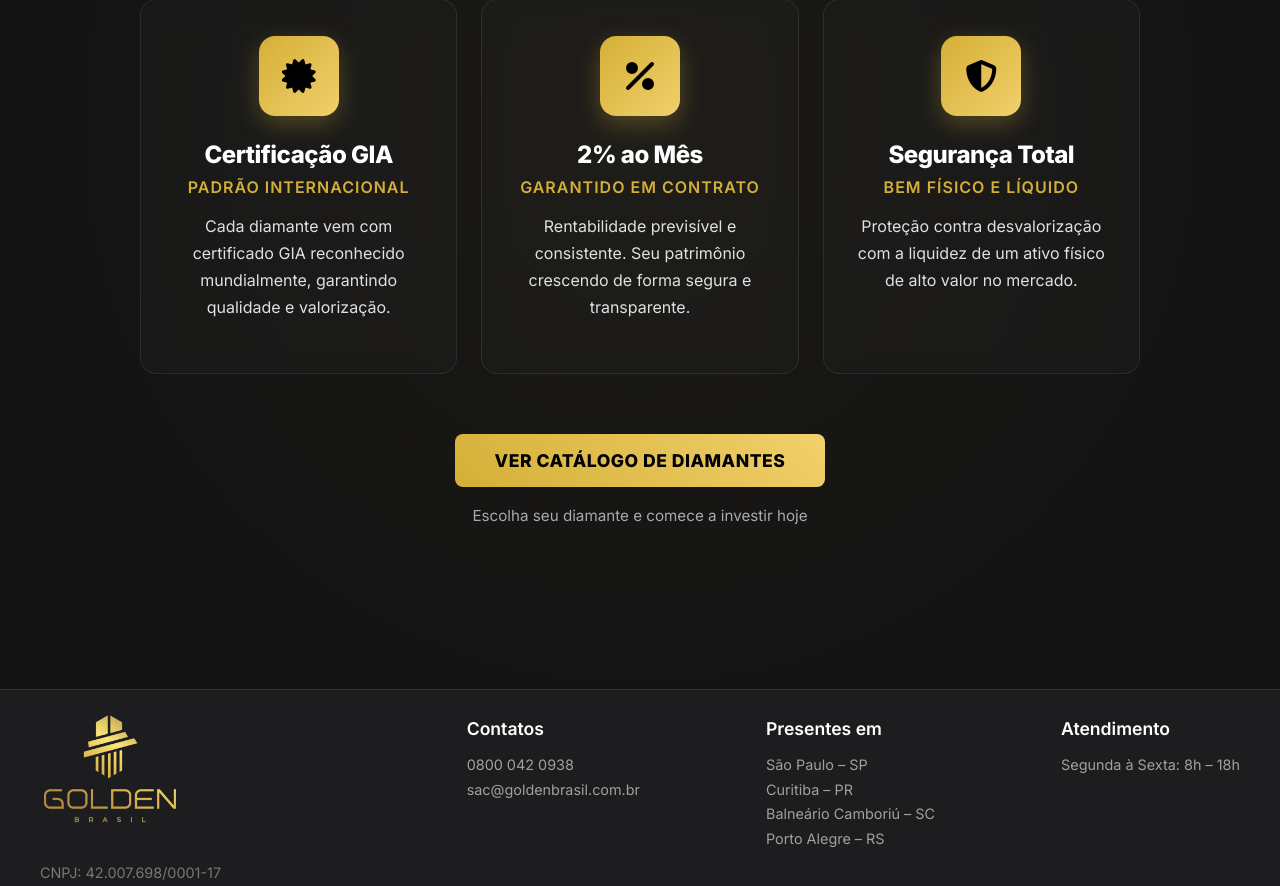
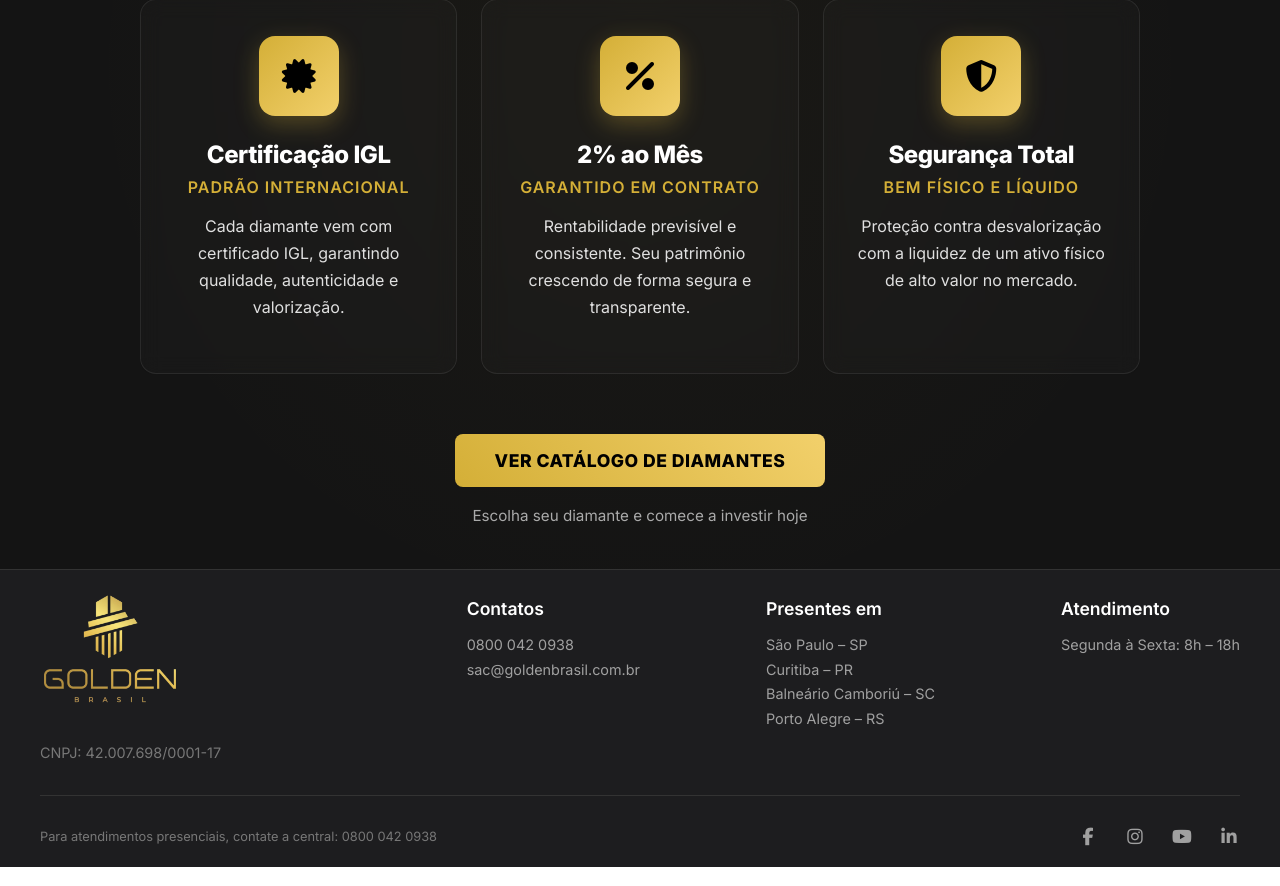
Before and after one commit to caiua0800/landing-page-diamond-prime, a React (Create React App) app: page /diamantes in a window 1280 px wide. Shown: the part 1236-2122 px from the top of the page. Built offline with nearby package versions, Linux system fonts and the light colour scheme; no server answers.

Commit message:
Alterações BenefitsSection
- Pequenas mudanças de texto
- Mudança no padding inferior pra reduzir espaço em branco

```diff
--- a/src/components/sales-page/components/BenefitsSection.css
+++ b/src/components/sales-page/components/BenefitsSection.css
@@ -5,7 +5,7 @@
     align-items: center;
     justify-content: center;
     background: #141414;
-    padding: 120px 20px;
+    padding: 120px 20px 0px 20px;
     overflow: hidden;
 }
 
--- a/src/components/sales-page/components/BenefitsSection.js
+++ b/src/components/sales-page/components/BenefitsSection.js
@@ -13,9 +13,9 @@ const BenefitsSection = () => {
     const benefits = [
         {
             icon: 'fa-solid fa-certificate',
-            title: 'Certificação GIA',
+            title: 'Certificação IGL',
             subtitle: 'Padrão Internacional',
-            description: 'Cada diamante vem com certificado GIA reconhecido mundialmente, garantindo qualidade e valorização.',
+            description: 'Cada diamante vem com certificado IGL, garantindo qualidade, autenticidade e valorização.',
             gradient: 'linear-gradient(135deg, #d4af37, #f2d06b)'
         },
         {
```
